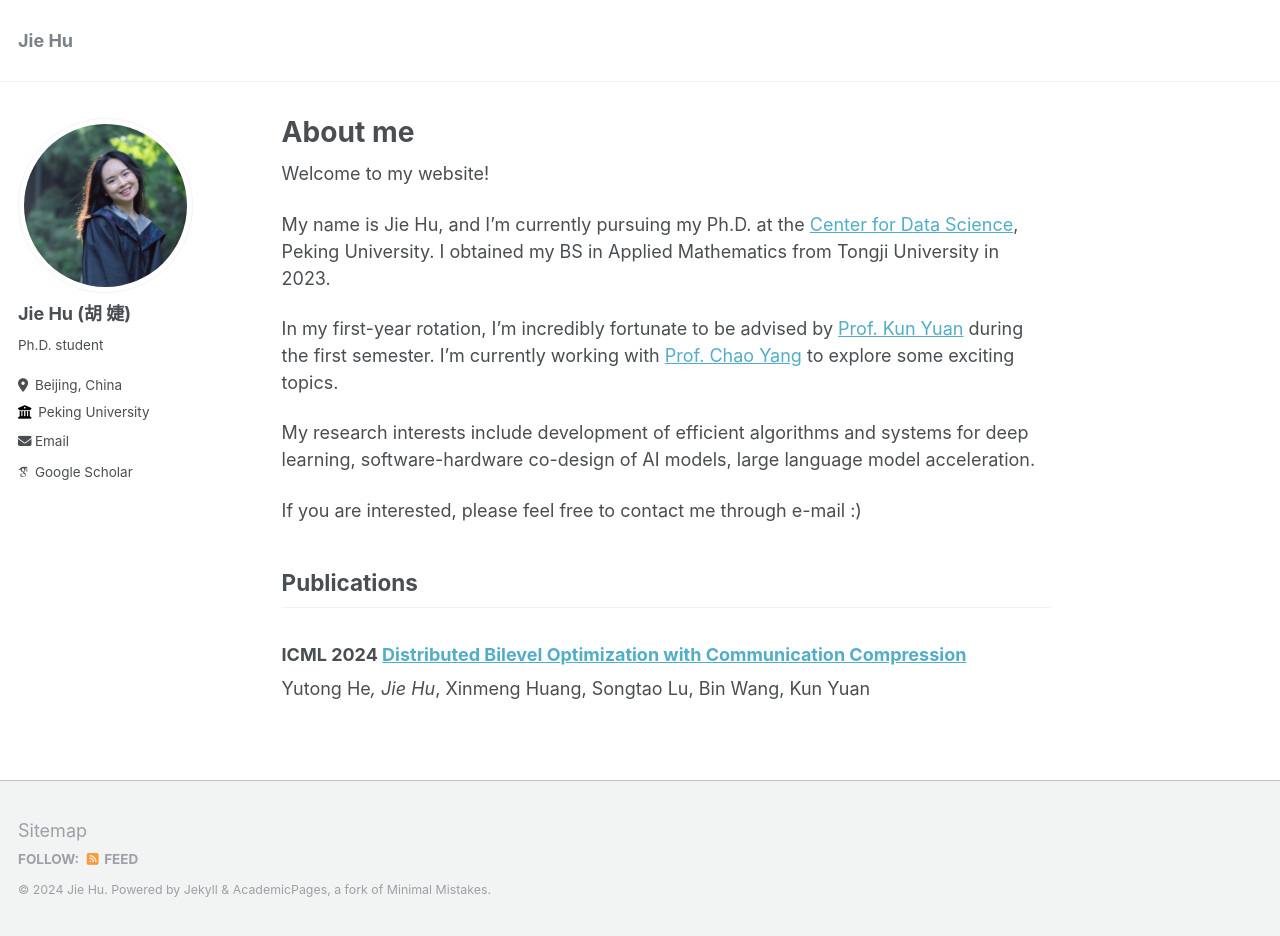
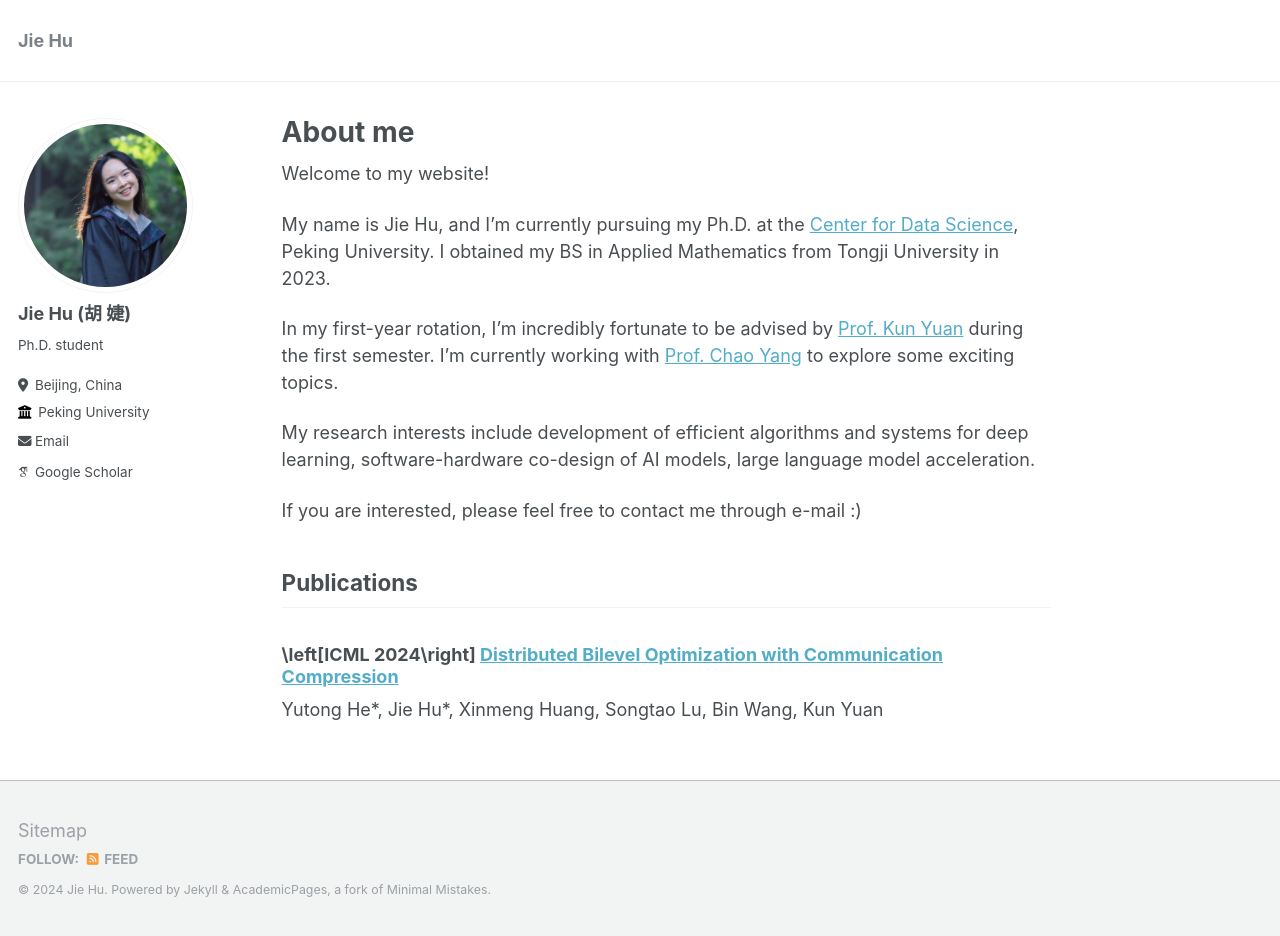
Before and after one commit to jiehu-jessica/jiehu-jessica.github.io, a Jekyll site: the page built from _pages/about.md, in a window 1280 px wide and 936 px high. Built offline with Jekyll 4.4.1, drawn with Linux system fonts in a browser that asks for light colours; some web fonts are replaced.

Commit message:
Update about.md

```diff
--- a/_pages/about.md
+++ b/_pages/about.md
@@ -21,5 +21,5 @@ If you are interested, please feel free to contact me through e-mail :)
 ## Publications
 
 
-### ICML 2024 [Distributed Bilevel Optimization with Communication Compression](https://arxiv.org/pdf/2405.18858)
-Yutong He*, Jie Hu*, Xinmeng Huang, Songtao Lu, Bin Wang, Kun Yuan
+### \left\[ICML 2024\right\] [Distributed Bilevel Optimization with Communication Compression](https://arxiv.org/pdf/2405.18858)
+Yutong He\*, Jie Hu\*, Xinmeng Huang, Songtao Lu, Bin Wang, Kun Yuan
```
